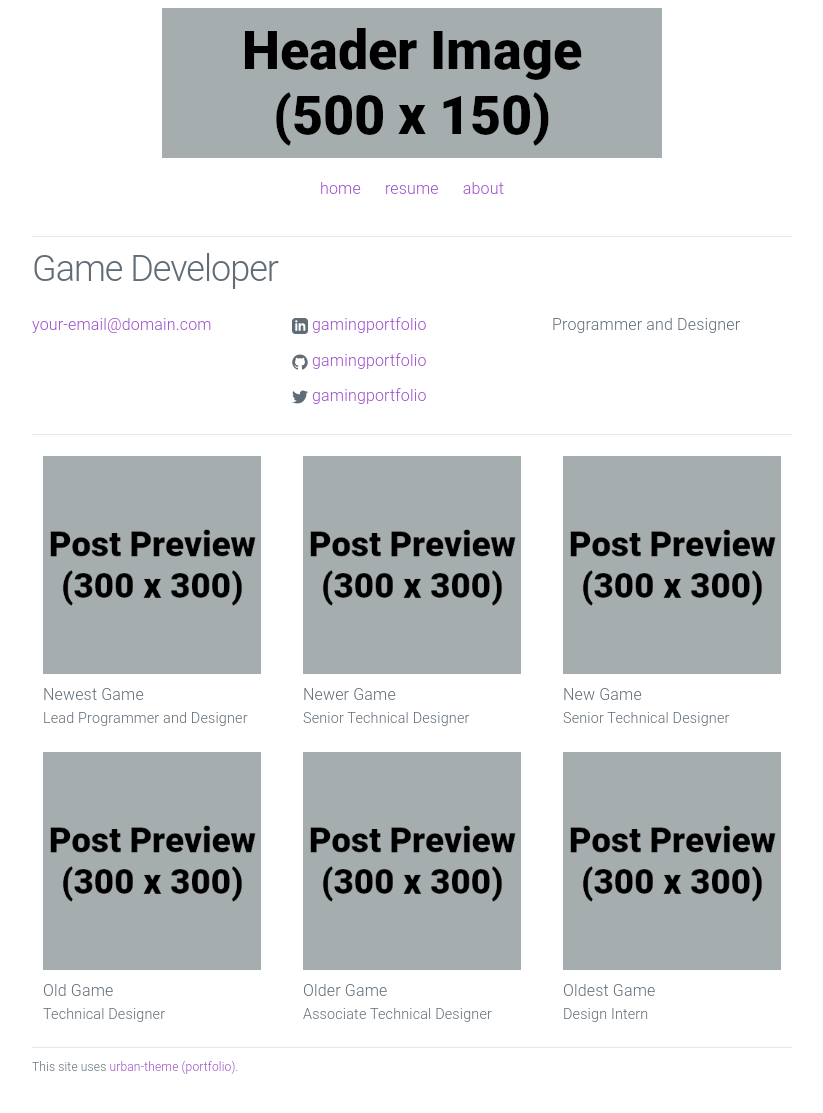
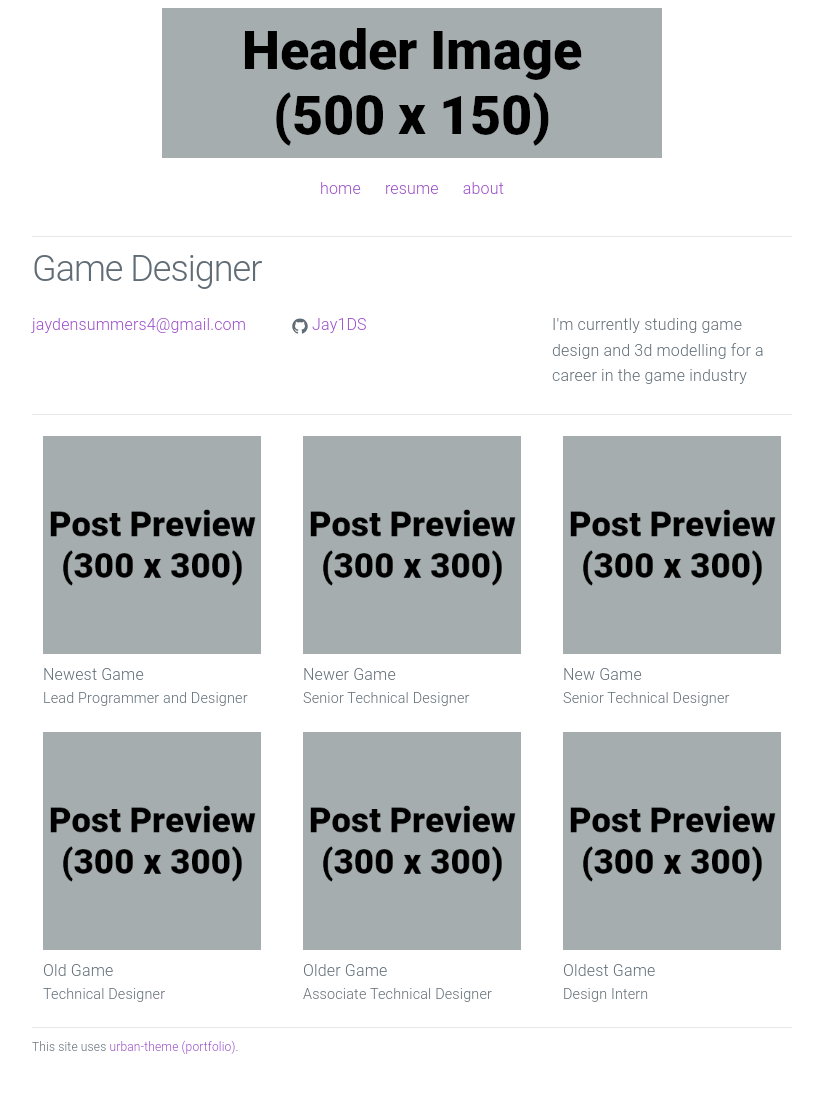
Before and after one commit to Jay1DS/Jay1DS.github.io, a Jekyll site: the page built from index.html, in a window 1280 px wide. Shown: the whole page, without its empty margins (228-1051 px from the left). Built offline with Jekyll 4.4.1, drawn with Linux system fonts in a browser that asks for light colours.

Commit message:
Update _config.yml
Changed information for personalization

```diff
--- a/_config.yml
+++ b/_config.yml
@@ -1,12 +1,12 @@
 # Site settings
-title: Game Developer
-email: your-email@domain.com
+title: Game Designer
+email: jaydensummers4@gmail.com
 description: > # keep this and put description below
-  Programmer and Designer
-url: "https://yourdomain.com" # the base hostname & protocol for your site
-linkedin_url: "https://www.linkedin.com/in/gamingportfolio"
-github_username: gamingportfolio
-twitter_username: gamingportfolio
+  I'm currently studing game design and 3d modelling for a career in the game industry
+url: "https://Jay1DS.github.io" # the base hostname & protocol for your site
+linkedin_url:
+github_username: Jay1DS
+twitter_username:
 footer_text: "This site uses <a href='https://github.com/gamingportfolio/urban-theme-portfolio'>urban-theme (portfolio)</a>."
 
 # Build settings
```
